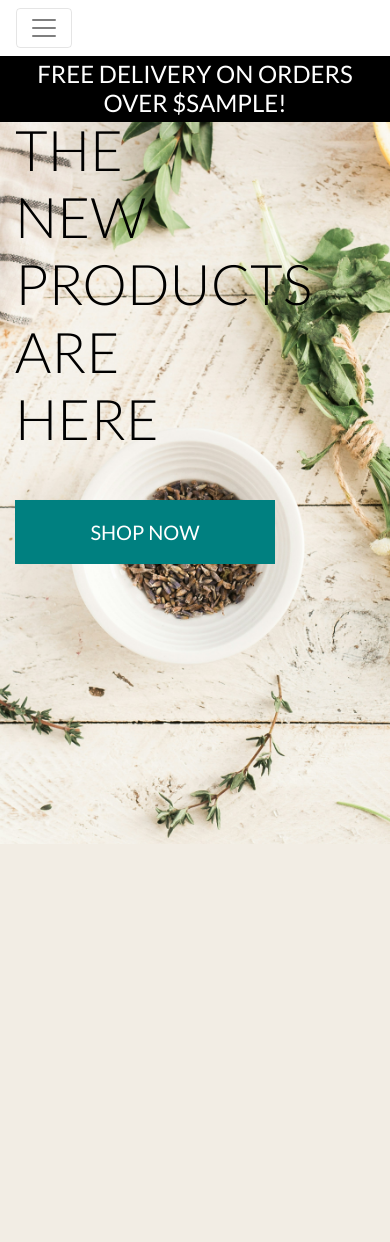
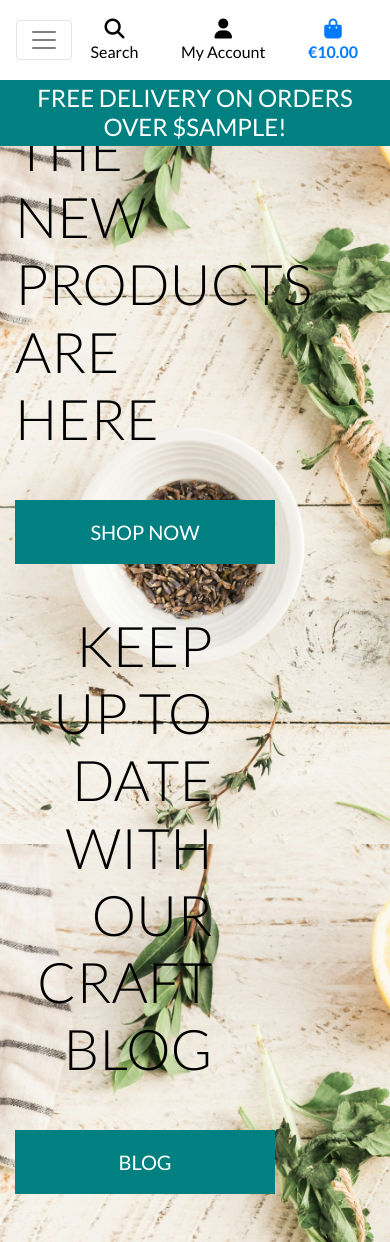
Before and after one commit to coatespeter/craft-it-pp5, a Django app: template home/templates/home/index.html in a window 390 px wide. Before the commit the page ends 844 px from the top, so only its background shows below. Run offline with Django 4.2, Linux system fonts and the light colour scheme; the template is opened without the code that fills it: most values are stand-ins (such as "Sample title", 1, 10 or a date in 2020); some libraries are stand-ins or nearby versions.

Commit message:
add mobile top header and main nav, update css

```diff
--- a/home/templates/home/index.html
+++ b/home/templates/home/index.html
@@ -2,16 +2,17 @@
 {% load static %}
 
 {% block page_header %}
-    <div class="cointainer header-cointainer">
+    <div class="container header-container">
         <div class="row">
             <div class="col"></div>
         </div>
     </div>
 {% endblock %}
 
-{% block content%}
+{% block content %}
     <div class="container h-100">
         <div class="row h-100">
+            <!-- Left Side Content -->
             <div class="col-7 col-md-6 my-auto">
                 <h1 class="display-4 logo-font text-black">
                     The new products are here
@@ -22,6 +23,18 @@
                     </h4>
                 </div>
             </div>
+
+            <!-- Right Side Content -->
+            <div class="col-7 col-md-6 my-auto text-right">
+                <h1 class="display-4 logo-font text-black">
+                    KEEP UP TO DATE WITH OUR CRAFT BLOG
+                </h1>
+                <div class="my-5">
+                    <h4>
+                        <a href="" class="shop-now-button btn btn-lg rounded-0 text-uppercase py-3">BLOG</a>
+                    </h4>
+                </div>
+            </div>
         </div>
     </div>
 {% endblock %}
--- a/static/css/base.css
+++ b/static/css/base.css
@@ -57,7 +57,7 @@ body {
 }
 
 .bg-black {
-    background: black !important;
+    background: teal !important;
 }
 
 .overlay {
--- a/templates/base.html
+++ b/templates/base.html
@@ -101,7 +101,8 @@
                 <button class="navbar-toggler" type="button" data-toggle="collapse" data-target="#main-nav" aria-expanded="false" aria-label="toggle navigation">
                     <span class="navbar-toggler-icon"></span>
                 </button>
-
+                {% include 'includes/main-nav.html' %}
+                {% include 'includes/mobile-top-header.html' %}
             </nav>
         </div>
         <div id="delivery-banner" class="row text-center">
--- /dev/null
+++ b/templates/includes/main-nav.html
@@ -0,0 +1,50 @@
+<div class="collapse navbar-collapse" id="main-nav">
+    <ul class="navbar-nav w-auto mx-auto">
+        <li class="nav-item dropdown">
+            <a class="logo-font font-weight-bold nav-link text-black mr-5" href="#" id="all-products-link" data-toggle="dropdown" aria-haspopup="true" aria-expanded="false">
+                All Products
+            </a>
+            <div class="dropdown-menu border-0" aria-labelledby="all-products-link">
+                <a href="" class="dropdown-item">By Price</a>
+                <a href="" class="dropdown-item ">By Rating</a>
+                <a href="" class="dropdown-item ">By Category</a>
+                <a href="" class="dropdown-item">All Products</a>
+            </div>
+        </li>
+
+        <li class="nav-item dropdown">
+            <a class="logo-font font-weight-bold nav-link text-black mr-5" href="#" id="clothing-link" data-toggle="dropdown" aria-haspopup="true" aria-expanded="false">
+                Beauty
+            </a>
+            <div class="dropdown-menu border-0" aria-labelledby="clothing-link">
+                <a href="" class="dropdown-item">Face Treats</a>
+                <a href="" class="dropdown-item">Body Care</a>
+                <a href="" class="dropdown-item">Lotions & Potions</a>
+                <a href="" class="dropdown-item">All Products</a>
+            </div>
+        </li>
+
+        <li class="nav-item dropdown">
+            <a class="logo-font font-weight-bold nav-link text-black mr-5" href="#" id="homeware-link" data-toggle="dropdown" aria-haspopup="true" aria-expanded="false">
+                Craft
+            </a>
+            <div class="dropdown-menu border-0" aria-labelledby="homeware-link">
+                <a href="" class="dropdown-item">Kits</a>
+                <a href="" class="dropdown-item">Classes</a>
+                <a href="" class="dropdown-item">All Homeware</a>
+            </div>
+        </li>
+
+        <li class="nav-item dropdown">
+            <a class="logo-font font-weight-bold nav-link text-black" href="#" id="specials-link" data-toggle="dropdown" aria-haspopup="true" aria-expanded="false">
+                Special Offers
+            </a>
+            <div class="dropdown-menu border-0" aria-labelledby="specials-link">
+                <a href="" class="dropdown-item">New Arrivals</a>
+                <a href="" class="dropdown-item">Deals</a>
+                <a href="" class="dropdown-item">Clearance</a>
+                <a href="" class="dropdown-item">All Specials</a>
+            </div>
+        </li>
+    </ul>
+</div>
--- /dev/null
+++ b/templates/includes/mobile-top-header.html
@@ -0,0 +1,56 @@
+<li class="list-inline-item">
+    <a class="text-black nav-link d-block d-lg-none" href="#" id="mobile-search" data-toggle="dropdown" aria-haspopup="true" aria-expanded="false">
+        <div class="text-center">
+            <div><i class="fas fa-search fa-lg"></i></div>
+            <p class="my-0">Search</p>
+        </div>
+    </a>
+    <div class="dropdown-menu border-0 w-100 p-3 rounded-0 my-0" aria-labelledby="mobile-search">
+        <form class="form" method="GET" action="">
+            <div class="input-group w-100">
+                <input class="form-control border border-black rounded-0" type="text" name="q" placeholder="Search our site">
+                <div class="input-group-append">
+                    <button class="form-control form-control btn btn-black border border-black rounded-0" type="submit">
+                        <span class="icon">
+                            <i class="fas fa-search"></i>
+                        </span>
+                    </button>
+                </div>
+            </div>
+        </form>
+    </div>
+</li>
+<li class="list-inline-item dropdown">
+    <a class="text-black nav-link d-block d-lg-none" href="#" id="user-options" data-toggle="dropdown" aria-haspopup="true" aria-expanded="false">
+        <div class="text-center">
+            <div><i class="fas fa-user fa-lg"></i></div>
+            <p class="my-0">My Account</p>
+        </div>
+    </a>
+    <div class="dropdown-menu border-0" aria-labelledby="user-options">
+        {% if request.user.is_authenticated %}
+            {% if request.user.is_superuser %}
+                <a href="{% url 'account_logout' %}" class="dropdown-item">Product Management</a>
+            {% endif %}
+
+            <a href="{% url 'account_logout' %}" class="dropdown-item">Logout</a>
+        {% else %}
+            <a href="{% url 'account_signup' %}" class="dropdown-item">Register</a>
+            <a href="{% url 'account_login' %}" class="dropdown-item">Login</a>
+        {% endif %}
+    </div>
+</li>
+<li class="list-inline-item">
+    <a class="{% if grand_total %}text-primary font-weight-bold{% else %}text-black{% endif %} nav-link d-block d-lg-none" href="">
+        <div class="text-center">
+            <div><i class="fas fa-shopping-bag fa-lg"></i></div>
+            <p class="my-0">
+                {% if grand_total %}
+                    €{{ grand_total|floatformat:2 }}
+                {% else %}
+                    €0.00
+                {% endif %}
+            </p>
+        </div>
+    </a>
+</li>
```
